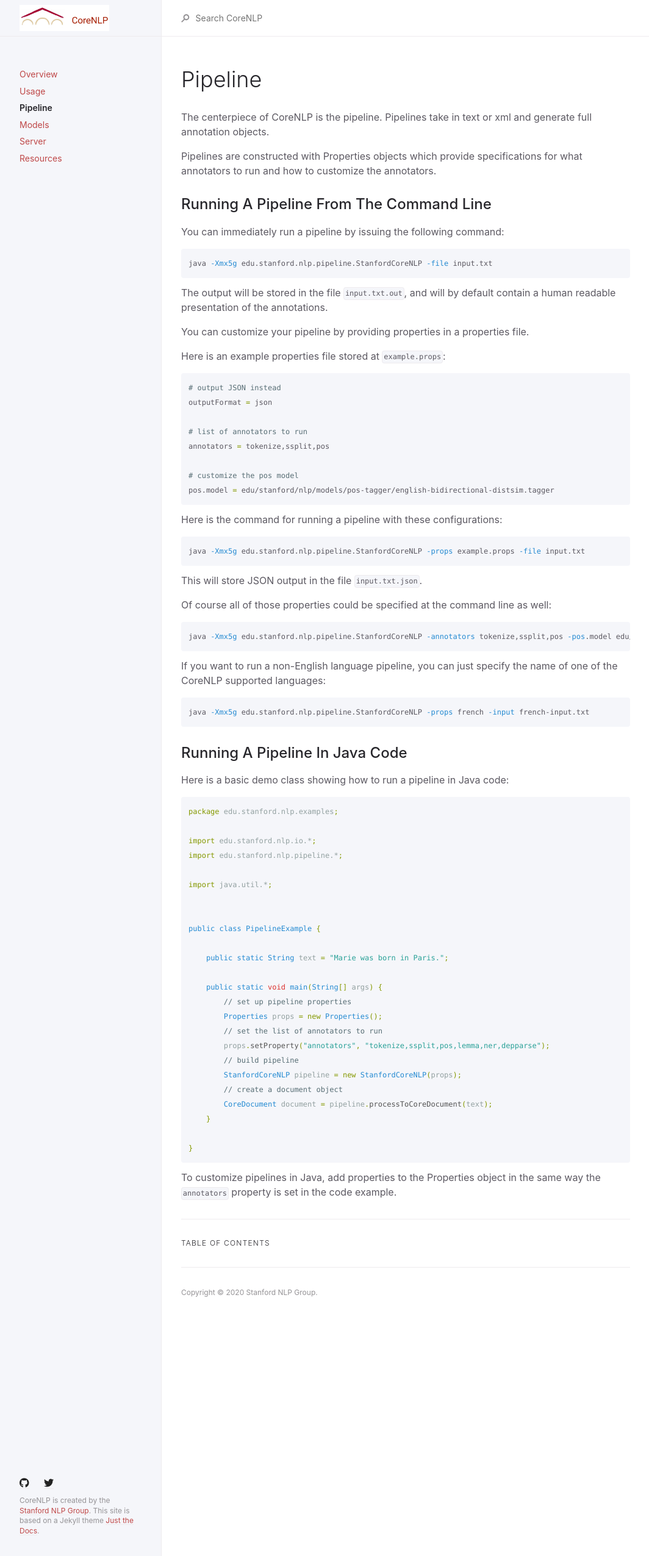
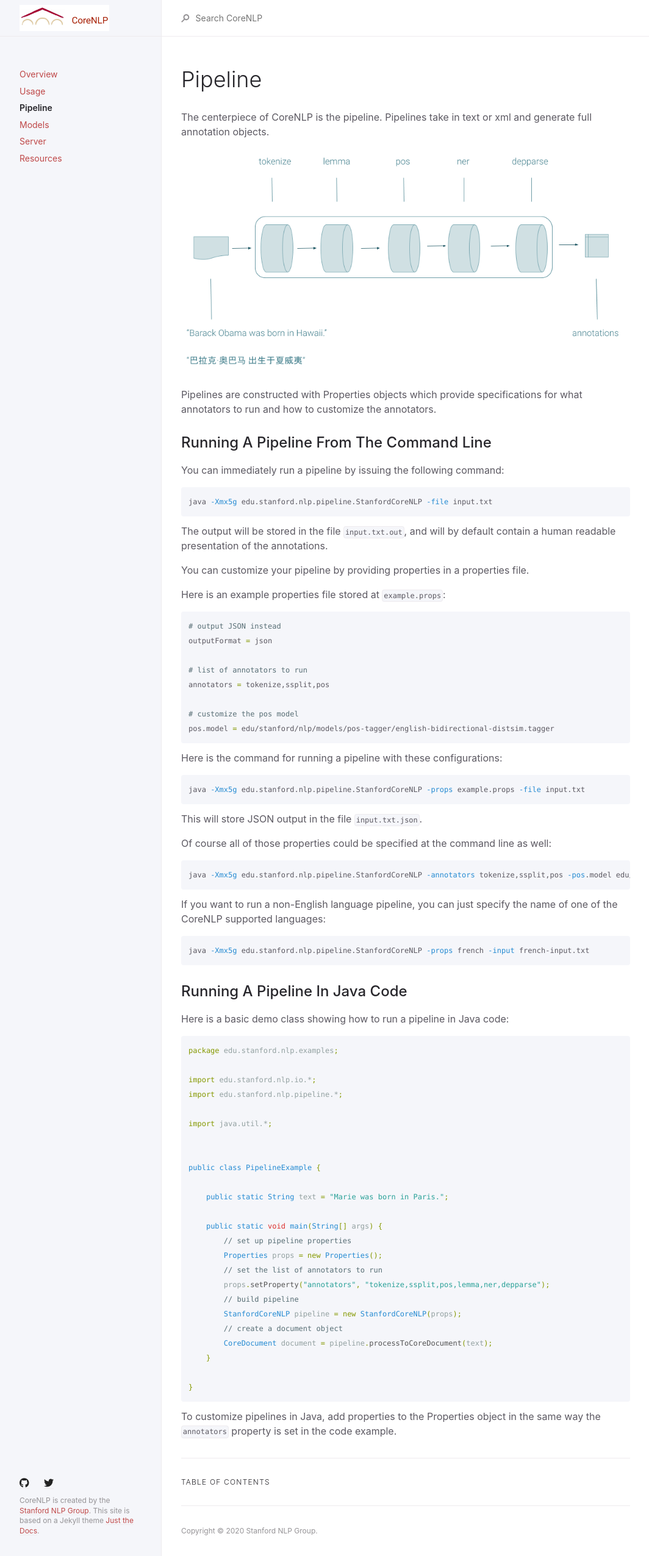
Before and after one commit to stanfordnlp/corenlp-docs-dev, a Jekyll site: the page built from _pages/pipeline.md, in a window 1280 px wide. Shown: the whole page at 61% size, without its empty margins (107-1171 px from the left). Built offline with Jekyll 4.4.1, drawn with Linux system fonts in a browser that asks for light colours; nearby versions of some CDN libraries.

Commit message:
add pipeline image

```diff
--- a/_pages/pipeline.md
+++ b/_pages/pipeline.md
@@ -10,6 +10,10 @@ has_children: true
 # Pipeline
 
 The centerpiece of CoreNLP is the pipeline. Pipelines take in text or xml and generate full annotation objects.
+
+<p align="center">
+   <img src="assets/images/pipeline.png">
+</p>
 
 Pipelines are constructed with Properties objects which provide specifications for what annotators to run and
 how to customize the annotators.
```
